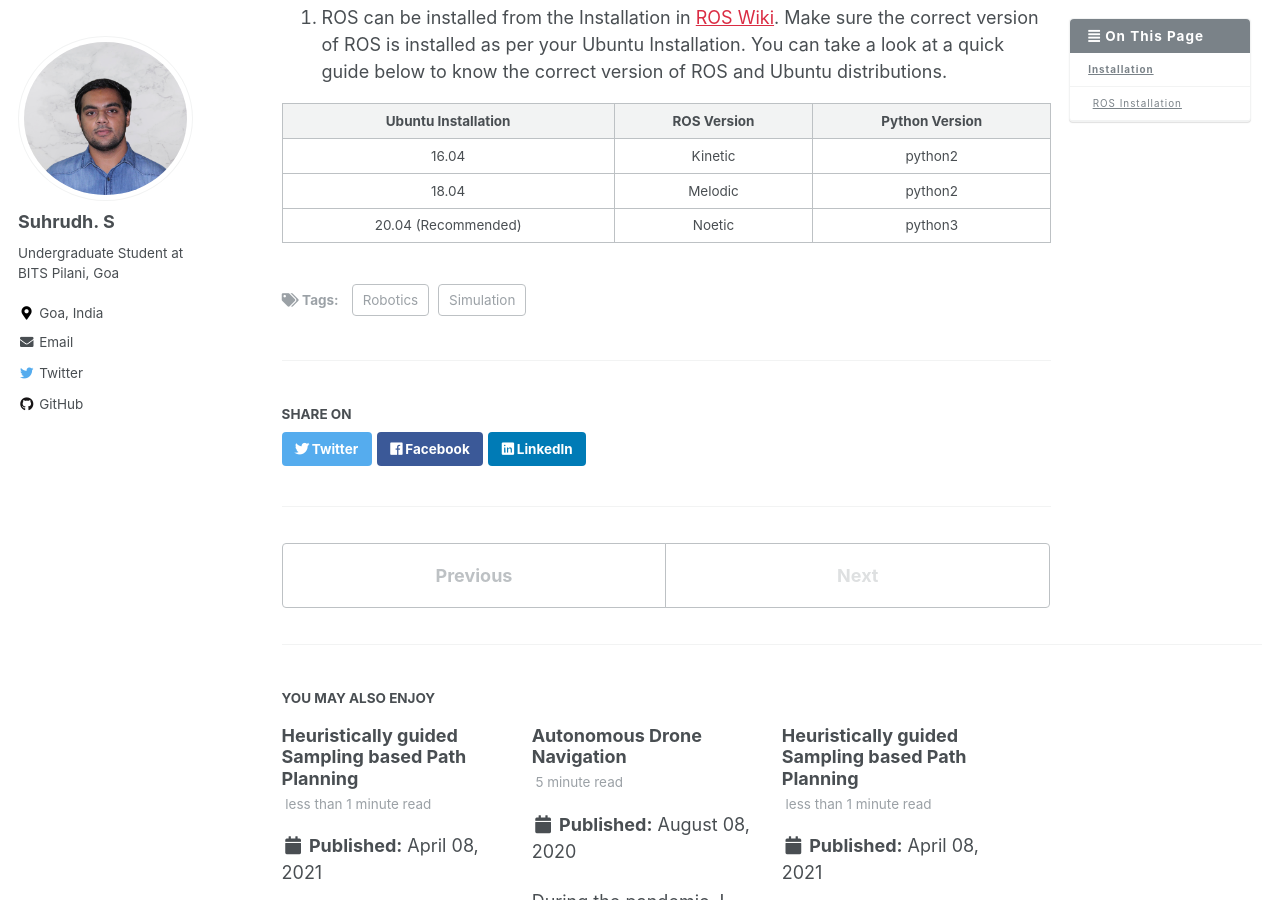
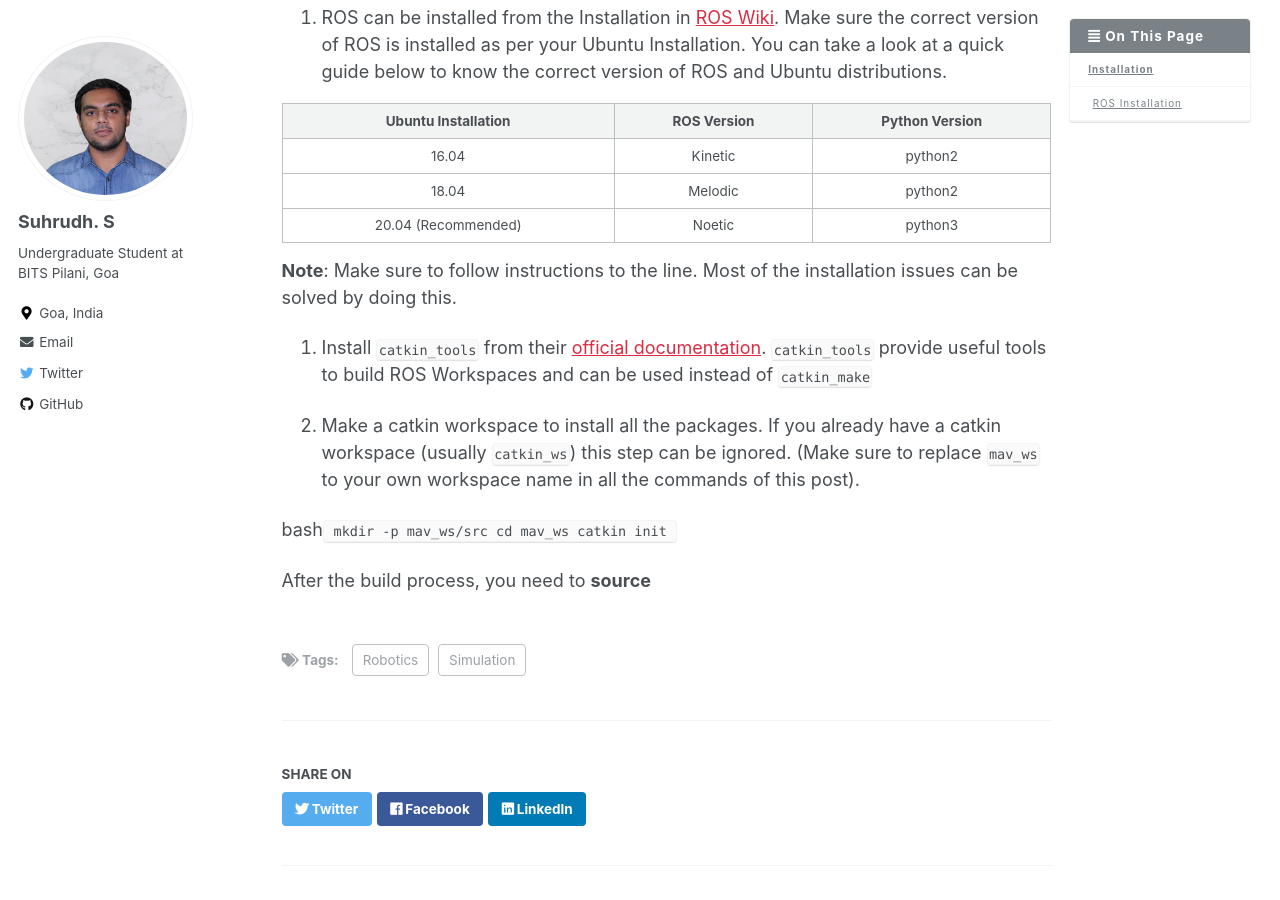
Before and after one commit to SuhrudhSarathy/SuhrudhSarathy.github.io, a Jekyll site: the page built from _posts/2022-04-02-drone-simulation.md, in a window 1280 px wide and 900 px high, scrolled down 636 px. Built offline with Jekyll 4.4.1, drawn with Linux system fonts in a browser that asks for light colours; some of the changed text lies outside the part shown.

Commit message:
added some stuff

````diff
--- a/_posts/2022-04-02-drone-simulation.md
+++ b/_posts/2022-04-02-drone-simulation.md
@@ -24,3 +24,17 @@ This post talks about Installation of ROS, Gazebo and PX4 ecosystem for Drone Si
 | 16.04               | Kinetic     | python2        |
 | 18.04               | Melodic     | python2        |
 | 20.04 (Recommended) | Noetic      | python3        |
+
+__Note__: Make sure to follow instructions to the line. Most of the installation issues can be solved by doing this.
+
+2. Install `catkin_tools` from their [official documentation](https://catkin-tools.readthedocs.io/en/latest/installing.html). `catkin_tools` provide useful tools to build ROS Workspaces and can be used instead of `catkin_make`
+
+3. Make a catkin workspace to install all the packages. If you already have a catkin workspace (usually `catkin_ws`) this step can be ignored. (Make sure to replace `mav_ws` to your own workspace name in all the commands of this post).
+
+bash```
+mkdir -p mav_ws/src
+cd mav_ws
+catkin init
+```
+
+After the build process, you need to __source__
````
